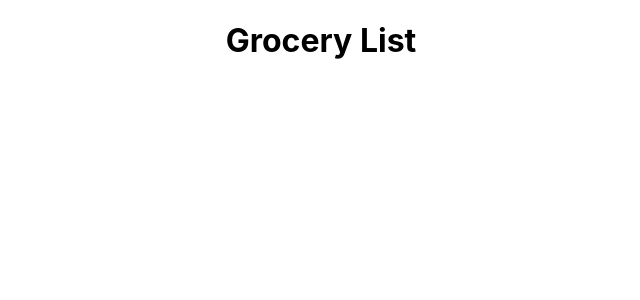
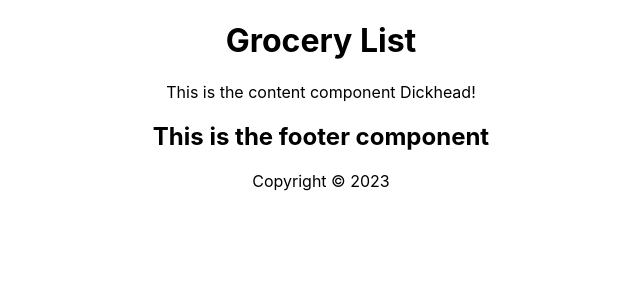
Before and after one commit to deelusional/grayReact, a React (Create React App) app: page / in a window 1280 px wide. Shown: the top 300 px of the page, without its empty margins (319-959 px from the left). Built offline with nearby package versions, Linux system fonts and the light colour scheme.

Commit message:
Added content and footer components

```diff
--- a/src/App.js
+++ b/src/App.js
@@ -1,17 +1,16 @@
 import './App.css';
 import Header from './Header';
+import Content from './Content';
+import Footer from './Footer';
 
 
 function App() {
-  const handleNameChange = () => {
-    const names = ['Asshat', 'Dickhead', 'Fucktard'];
-    const int = Math.floor(Math.random() * 3);
-    return names[int];
-   }
 
   return (
     <div className="App">
       <Header />
+      <Content />
+      <Footer />
     </div>
   );
 }
--- /dev/null
+++ b/src/Content.js
@@ -0,0 +1,19 @@
+import React from 'react'
+
+const Content = () => {
+  const handleNameChange = () => {
+    const names = ['Asshat', 'Dickhead', 'Fucktard'];
+    const int = Math.floor(Math.random() * 3);
+    return names[int];
+  }
+
+  return (
+    <main>
+      <p>
+        This is the content component { handleNameChange()  }!
+      </p>
+    </main>
+  )
+}
+
+export default Content
--- /dev/null
+++ b/src/Footer.js
@@ -0,0 +1,14 @@
+import React from 'react'
+
+const Footer = () => {
+  const today = new Date();
+
+  return (
+    <footer>
+      <h2>This is the footer component</h2>
+        <p>Copyright &copy; { today.getFullYear() }</p>
+    </footer>
+  )
+}
+
+export default Footer
```
